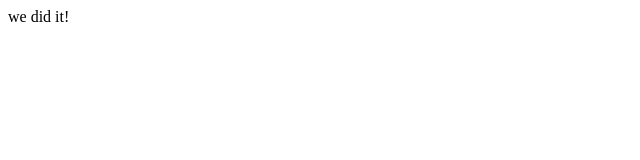
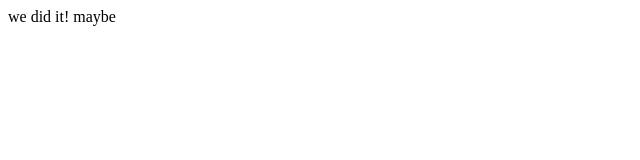
Before and after one commit to darcys22/guana-cobra, a website: page public/index.html in a window 1280 px wide. Shown: the full height of the page, 0-640 px from the left. Drawn offline with Linux system fonts and the light colour scheme.

Commit message:
ready to copy?

```diff
--- a/public/index.html
+++ b/public/index.html
@@ -9,7 +9,7 @@
 </head>
 <body>
 
-    we did it!
+    we did it! maybe
 
 </body>
 </html>
```
Also changed, not shown: bower.json (added, +20 -0 lines).
